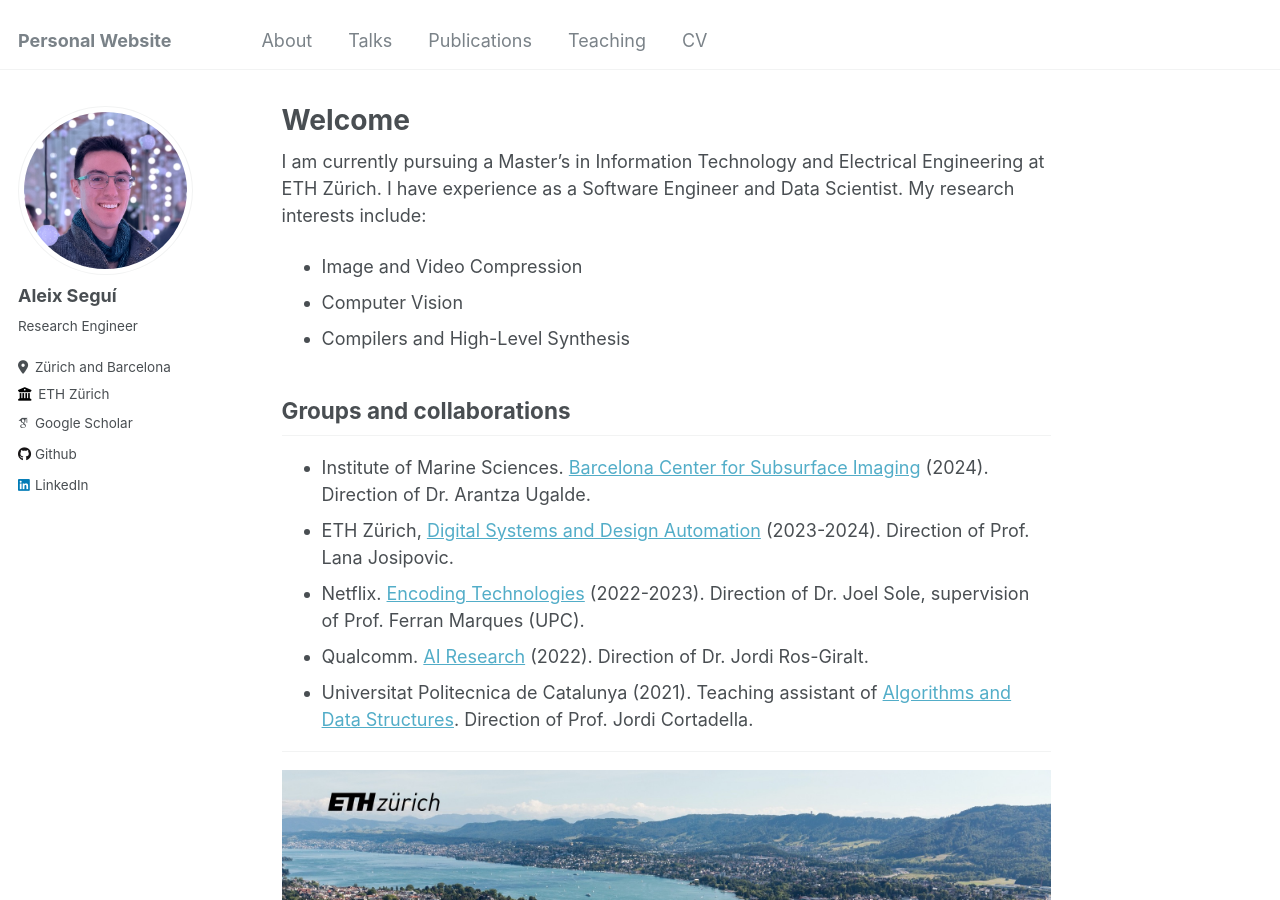
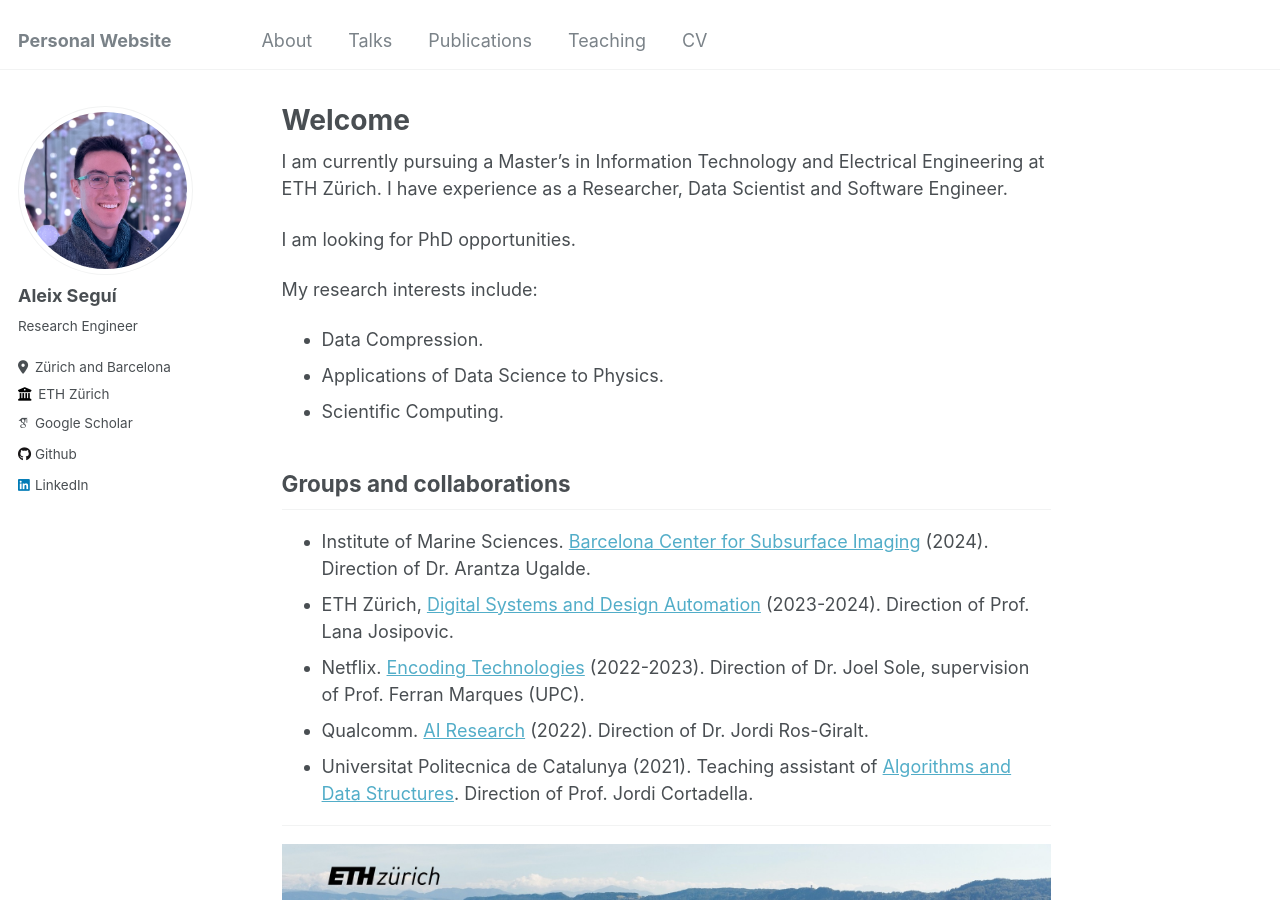
Before and after one commit to asleix/asleix.github.io, a Jekyll site: the page built from _pages/about.md, in a window 1280 px wide and 900 px high. Built offline with Jekyll 4.4.1, drawn with Linux system fonts in a browser that asks for light colours; some web fonts are replaced.

Commit message:
Update research interests and PhD

```diff
--- a/_pages/about.md
+++ b/_pages/about.md
@@ -7,10 +7,14 @@ redirect_from:
   - /about.html
 ---
 
-I am currently pursuing a Master's in Information Technology and Electrical Engineering at ETH Zürich. I have experience as a Software Engineer and Data Scientist. My research interests include:
-- Image and Video Compression
-- Computer Vision
-- Compilers and High-Level Synthesis
+I am currently pursuing a Master's in Information Technology and Electrical Engineering at ETH Zürich. I have experience as a Researcher, Data Scientist and Software Engineer.
+
+I am looking for PhD opportunities.
+
+My research interests include:
+- Data Compression.
+- Applications of Data Science to Physics.
+- Scientific Computing.
 
 Groups and collaborations
 ------
```
